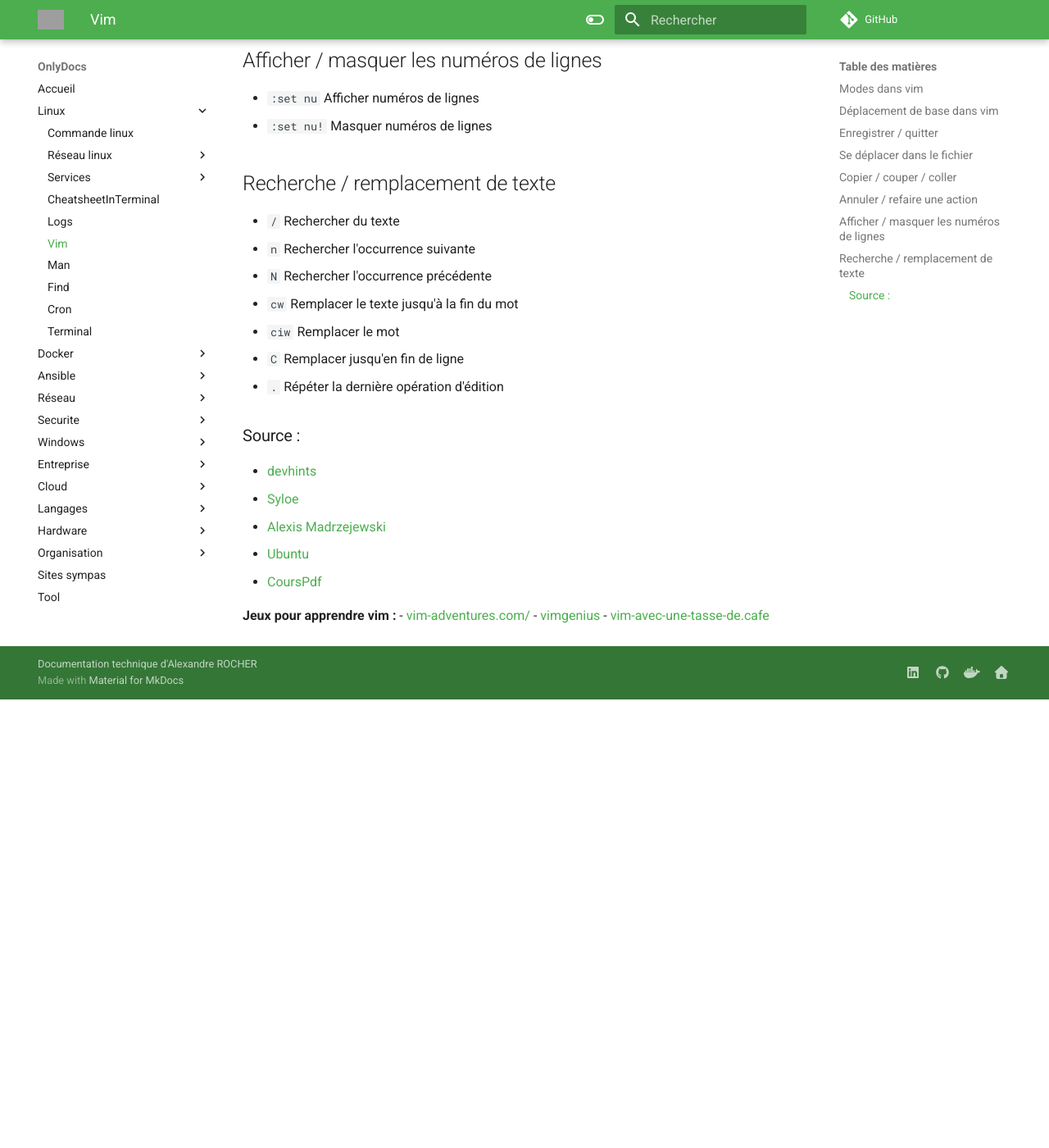
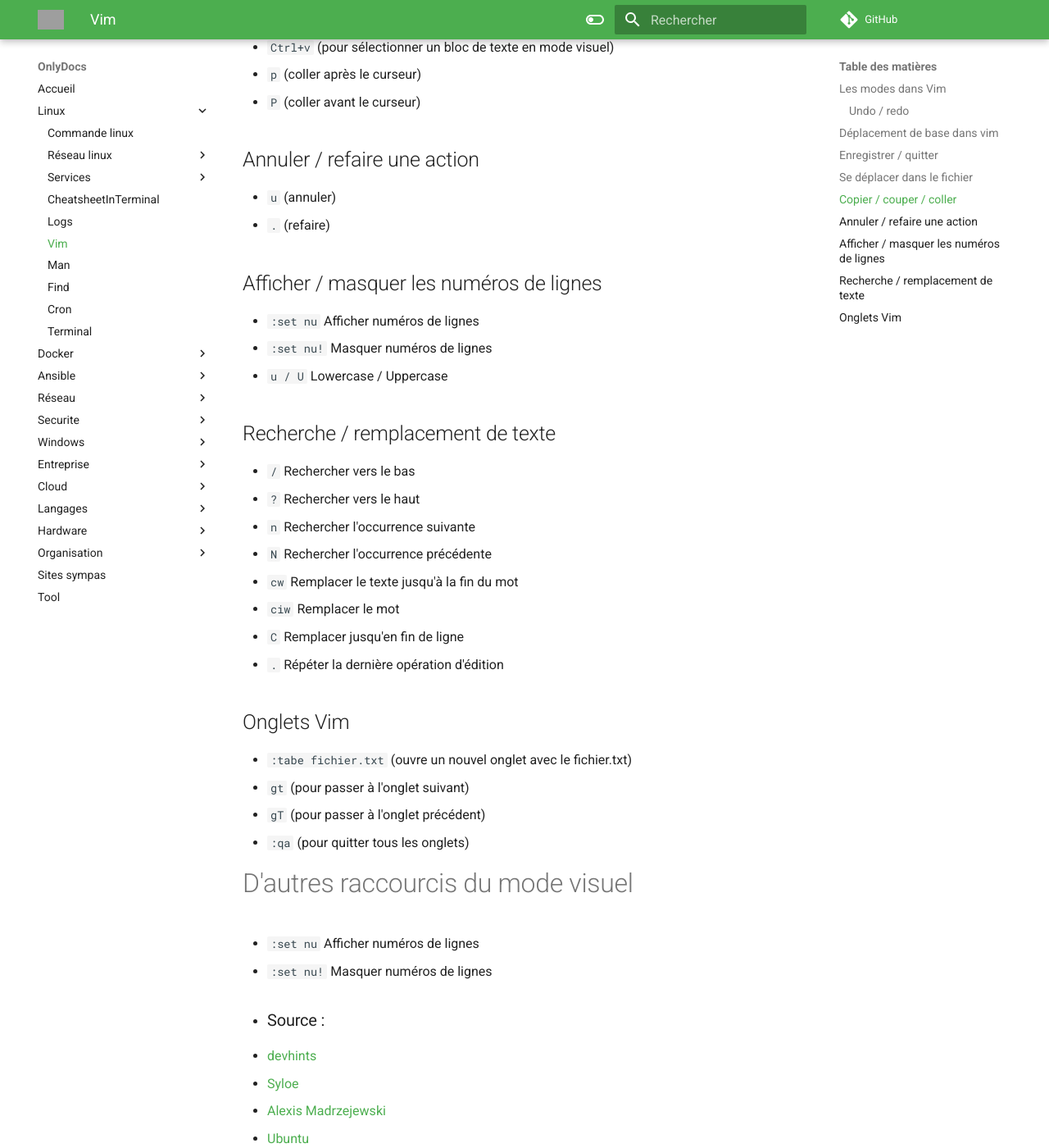
Before and after one commit to Theonlymore/OnlyDocs, an MkDocs documentation site: the page built from docs/linux/vim.md, in a window 1280 px wide and 1400 px high, scrolled down 1495 px. Shown: the whole window at 82% size. Built offline with MkDocs 1.6.1 and Material for MkDocs 9.7.7, drawn with Linux system fonts in a browser that asks for light colours; comment, search, counter and statistics services are not loaded; before the commit the page ends 2348 px from its top, so only the background shows below that; some of the changed text lies outside the part shown; grey boxes are pictures that could not be loaded.

Commit message:
vim update 2

```diff
--- a/docs/linux/vim.md
+++ b/docs/linux/vim.md
@@ -1,16 +1,19 @@
 # Vim
 
-## Modes dans vim
+## Les modes dans Vim
 
-Changer de mode : esc
-- `a` : apprend
-- `i` : insertion
+- `Normal` : par défaut, il permet de lancer les macros et commandes
+- `Insertion` : permet d'insérer du texte
+- `Visuel` : permet de sélectionner du texte
 
+### Undo / redo
+- undo : `u`
+- redo : `Ctrl+r`
 ## Déplacement de base dans vim
 
 - `h` : gauche
-- `j` : bas
-- `k` : haut
+- `j` : bas - 10j (descendre de 10 lignes)
+- `k` : haut - 5k (monter de 5 lignes)
 - `l` : droite
 
 ## Enregistrer / quitter
@@ -29,16 +32,19 @@ Changer de mode : esc
 - `:10` (aller à la 10e ligne)
 - `:$` (aller à la fin du fichier)
 - `$` (place le curseur à la fin d'une ligne)
+- `0` (place le curseur au début d'une ligne)
+
 
 ## Copier / couper / coller
-- `Y` (copie une ligne)
 - `10Y` (copie 10 lignes)
 - `dd` (coupe ou supprime une ligne)
+- `10Y` (copie 10 lignes)
 - `d10` (coupe ou supprime 10 lignes)
 - `dw` (coupe ou supprime un mot)
 - `v` (pour sélectionner du texte en mode visuel)
 - `Ctrl+v` (pour sélectionner un bloc de texte en mode visuel)
-- `p` (coller)
+- `p` (coller après le curseur)
+- `P` (coller avant le curseur)
 
 ## Annuler / refaire une action
 - `u` (annuler)
@@ -47,10 +53,11 @@ Changer de mode : esc
 ## Afficher / masquer les numéros de lignes
 - `:set nu` Afficher numéros de lignes
 - `:set nu!` Masquer numéros de lignes
-
+- `u / U` Lowercase / Uppercase
 ## Recherche / remplacement de texte
 
-- `/` Rechercher du texte
+- `/` Rechercher vers le bas
+- `?` Rechercher vers le haut
 - `n` Rechercher l'occurrence suivante
 - `N` Rechercher l'occurrence précédente
 - `cw` Remplacer le texte jusqu'à la fin du mot
@@ -58,8 +65,17 @@ Changer de mode : esc
 - `C` Remplacer jusqu'en fin de ligne
 - `.` Répéter la dernière opération d'édition
 
+## Onglets Vim
 
-### Source :
+- `:tabe fichier.txt` (ouvre un nouvel onglet avec le fichier.txt)
+- `gt` (pour passer à l'onglet suivant)
+- `gT` (pour passer à l'onglet précédent)
+- `:qa` (pour quitter tous les onglets)
+# D'autres raccourcis du mode visuel
+
+- `:set nu` Afficher numéros de lignes
+- `:set nu!` Masquer numéros de lignes
+- ### Source :
 - [devhints](https://devhints.io/vim)
 - [Syloe](https://www.syloe.com/utiliser-vim-guide/)
 - [Alexis Madrzejewski](https://www.tutoriels-video.fr/apprendre-a-utiliser-lediteur-vi/)
--- /dev/null
+++ b/fichier.txt
@@ -0,0 +1 @@
+dsfjdslfffdsfs²
```
